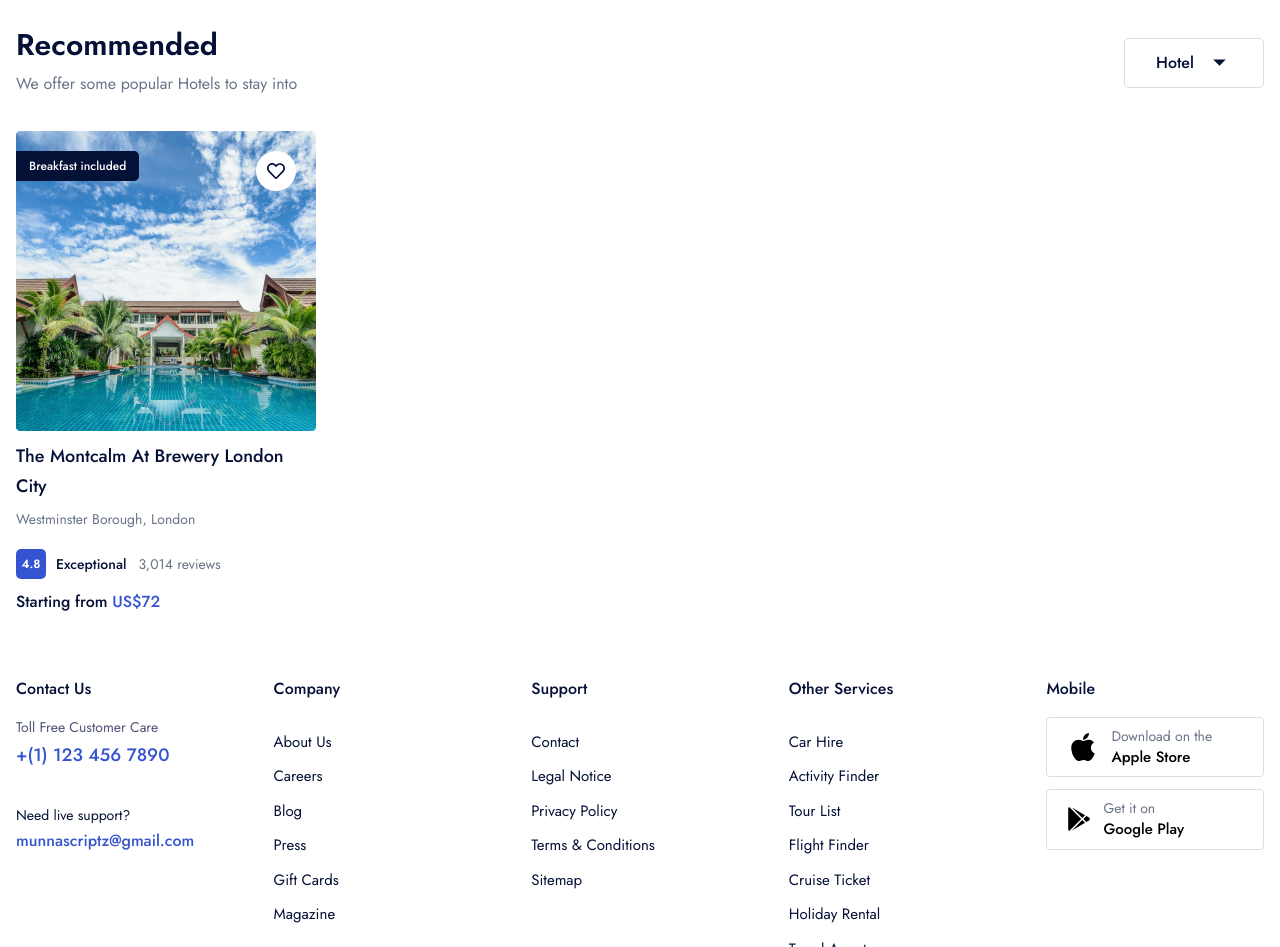
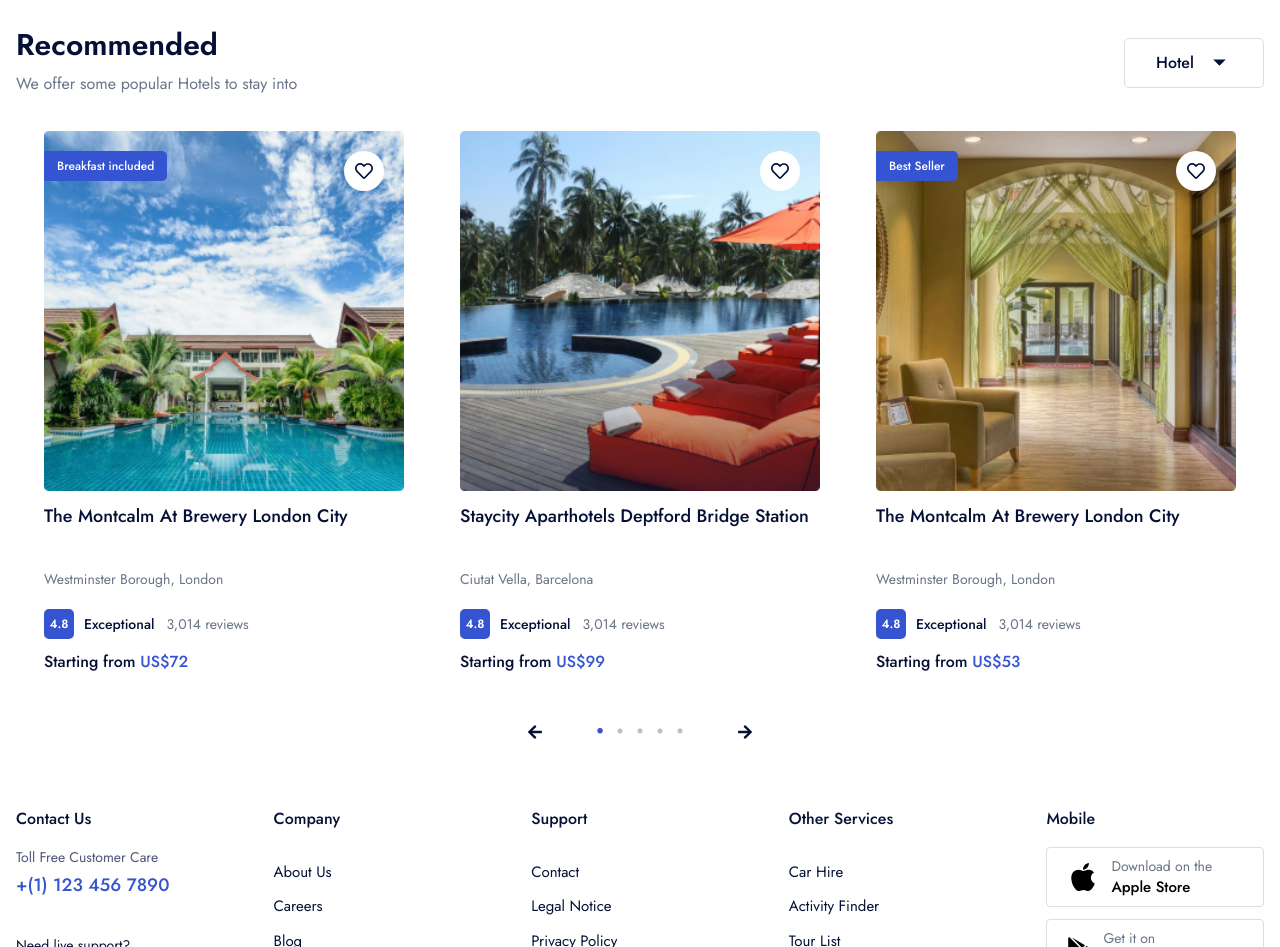
Before and after one commit to Munna-Scriptz/GoTrip, a React (Vite) app: page / in a window 1280 px wide. Shown: the part 2320-3267 px from the top of the page. Built offline with nearby package versions, Linux system fonts and the light colour scheme.

Commit message:
Recommended Complete

```diff
--- a/src/App.css
+++ b/src/App.css
@@ -16,3 +16,18 @@
     z-index: -1;
 
 }
+
+/* -----------------------Recommend Slider Dots  */
+#Recommend .slick-dots {
+    bottom: -64px !important;
+    z-index: 1 !important;
+}
+#Recommend .slick-dots li {
+    margin: 0;
+}
+#Recommend .slick-dots li.slick-active button:before {
+    opacity: 1 !important;
+    color: #3554D1 !important;
+    transform: scale(1.1) !important;
+    transition: all ease-in-out 300ms;
+}
--- a/src/components/Common/CommonHead.jsx
+++ b/src/components/Common/CommonHead.jsx
@@ -11,12 +11,12 @@
                 <p className='text-base text-second leading-[30px] mt-1.5'>These popular destinations have a lot to offer</p>
             </div>
             <div>
-                <Link to={'/'} class="overflow-hidden w-[243px] h-[50px] flex items-center justify-center bg-[#3554D10D] rounded-[5px] text-brand border-none cursor-pointer relative z-10 group">
+                <Link to={'/'} className="overflow-hidden w-[243px] h-[50px] flex items-center justify-center bg-[#3554D10D] rounded-[5px] text-brand border-none cursor-pointer relative z-10 group">
                     <span className='flex items-center gap-[13px] text-base font-medium'>View All Destinations <MdArrowOutward size={25} /></span>
-                    <span class="absolute w-full h-32 -top-8 -left-2 bg-white rotate-12 transform scale-x-0 group-hover:scale-x-100 transition-transform group-hover:duration-500 duration-1000 origin-left"></span>
-                    <span class="absolute w-36 h-32 -top-8 -left-2 bg-indigo-400 rotate-8 transform scale-x-0 group-hover:scale-x-150 transition-transform group-hover:duration-700 duration-700 origin-left"></span>
-                    <span class="absolute w-36 h-32 -top-8 -left-2 bg-indigo-600 rotate-12 transform scale-x-0 group-hover:scale-x-50 transition-transform group-hover:duration-1000 duration-500 origin-left"></span>
-                    <span class="group-hover:opacity-100 text-white group-hover:duration-1000 duration-100 opacity-0 absolute top-[13px] left-10 z-10 flex items-center gap-[13px]" >Explore Now! <MdArrowOutward size={25} /></span>
+                    <span className="absolute w-full h-32 -top-8 -left-2 bg-white rotate-12 transform scale-x-0 group-hover:scale-x-100 transition-transform group-hover:duration-500 duration-1000 origin-left"></span>
+                    <span className="absolute w-36 h-32 -top-8 -left-2 bg-indigo-400 rotate-8 transform scale-x-0 group-hover:scale-x-150 transition-transform group-hover:duration-700 duration-700 origin-left"></span>
+                    <span className="absolute w-36 h-32 -top-8 -left-2 bg-indigo-600 rotate-12 transform scale-x-0 group-hover:scale-x-50 transition-transform group-hover:duration-1000 duration-500 origin-left"></span>
+                    <span className="group-hover:opacity-100 text-white group-hover:duration-1000 duration-100 opacity-0 absolute top-[13px] left-10 z-10 flex items-center gap-[13px]" >Explore Now! <MdArrowOutward size={25} /></span>
                 </Link>
             </div>
         </div>
--- a/src/components/Common/SingleRecoCard.jsx
+++ b/src/components/Common/SingleRecoCard.jsx
@@ -1,22 +1,22 @@
 import React from 'react'
 import img from '../../assets/images/recoSlider1.png'
 import { FaRegHeart } from 'react-icons/fa'
-const SingleRecoCard = () => {
+const SingleRecoCard = ({img , label , details , location , price , hideLabel}) => {
   return (
-    <div className='w-[300px] rounded-[5px]'>
+    <div className='w-[360px] mx-auto rounded-[5px] group'>
         {/* -----------------Image  */}
         <div className='relative'>
-            <img src={img} alt="Hotels Image" />
+            <img className='w-full' src={img} alt="Hotels Image" />
             <div className='flex items-center justify-center w-[40px] h-[40px] bg-white text-lg hover:bg-brand hover:text-white duration-300 hover:shadow text-primary cursor-pointer rounded-full absolute top-5 right-5'>
                 <FaRegHeart />
             </div>
-            <div className='absolute top-5 left-0 bg-primary py-[7px] px-[13px] text-white text-xs font-medium rounded-r-[5px]'>
-                <p>Breakfast included</p>
+            <div className={`absolute top-5 left-0 bg-brand py-[7px] px-[13px] text-white text-xs font-medium rounded-r-[5px] ${hideLabel}`}>
+                <p>{label}</p>
             </div>
         </div>
         {/* -----------------Details  */}
-        <h2 className='text-primary font-medium text-lg leading-[30px] mt-2.5'>The Montcalm At Brewery London City</h2>
-        <p className='text-second text-sm mt-2'>Westminster Borough, London</p>
+        <h2 className='text-primary font-medium text-lg leading-[30px] mt-2.5 group-hover:underline cursor-pointer h-[60px]'>{details}</h2>
+        <p className='text-second text-sm mt-2'>{location}</p>
         {/* -----------------Rating  */}
         <div className='mt-[20px] flex items-center'>
             <div className='w-[30px] h-[30px] rounded-[5px] bg-brand text-white font-semibold text-xs flex items-center justify-center'>
@@ -26,7 +26,7 @@
             <p className='text-second text-sm ml-3'>3,014 reviews</p>
         </div>
         {/* -----------------Price  */}
-        <h2 className='mt-2 text-primary text-base font-medium leading-[30px]'>Starting from <span className='text-brand'>US$72</span> </h2>
+        <h2 className='mt-2 text-primary text-base font-medium leading-[30px]'>Starting from <span className='text-brand'>US${price}</span> </h2>
     </div>
   )
 }
--- a/src/components/Home/Recommend.jsx
+++ b/src/components/Home/Recommend.jsx
@@ -1,18 +1,60 @@
-import React from 'react'
+import React, { useState } from 'react'
 import { IoMdArrowDropdown } from 'react-icons/io'
-import { MdArrowOutward } from 'react-icons/md'
+import { MdArrowOutward, MdKeyboardDoubleArrowLeft, MdKeyboardDoubleArrowRight } from 'react-icons/md'
 import { Link } from 'react-router'
 import SingleRecoCard from '../Common/SingleRecoCard'
 import hotel1 from '../../assets/images/recoSlider1.png'
 import hotel2 from '../../assets/images/recoSlider2.png'
 import hotel3 from '../../assets/images/recoSlider3.png'
 import hotel4 from '../../assets/images/recoSlider4.png'
+import Slider from 'react-slick'
+import { FaArrowLeft, FaArrowRight } from 'react-icons/fa'
 
 const Recommend = () => {
+    const settings = {
+        dots: true,
+        infinite: true,
+        speed: 500,
+        slidesToShow: 3,
+        slidesToScroll: 1,
+    }
+    // --------------------Hotels Array
     const hotelsData = [
         {
-            image: '',
-        }
+            image: hotel1,
+            label: 'Breakfast included',
+            details: 'The Montcalm At Brewery London City',
+            location: 'Westminster Borough, London',
+            price : 72,
+        },
+        {
+            image: hotel2,
+            hideLabel: 'hidden',
+            details: 'Staycity Aparthotels Deptford Bridge Station',
+            location: 'Ciutat Vella, Barcelona',
+            price : 99,
+        },
+        {
+            image: hotel3,
+            label: 'Best Seller',
+            details: 'The Montcalm At Brewery London City',
+            location: 'Westminster Borough, London',
+            price : 53,
+        },
+        {
+            image: hotel4,
+            label: 'Top Rated',
+            details: 'The Westin New York at Times Square',
+            location: 'Manhattan, New York',
+            price : 82,
+        },
+        {
+            image: hotel1,
+            label: 'Breakfast included',
+            details: 'DoubleTree by Hilton Hotel New York Times Square West',
+            location: 'Vaticano Prati, Rome',
+            price : 72,
+        },
     ]
   return (
     <>
@@ -26,19 +68,37 @@
                             <p className='text-base text-second leading-[30px] mt-1.5'>We offer some popular Hotels to stay into</p>
                         </div>
                         <div>
-                            <Link to={'/'} class="overflow-hidden w-[140px] h-[50px] flex items-center justify-center border-1 border-borderCol rounded-[5px] text-primary cursor-pointer relative z-10 group">
+                            <Link to={'/'} className="overflow-hidden w-[140px] h-[50px] flex items-center justify-center border-1 border-borderCol rounded-[5px] text-primary cursor-pointer relative z-10 group">
                                 <span className='flex items-center justify-between gap-[13px] text-base font-medium'>Hotel <IoMdArrowDropdown size={25} /></span>
-                                <span class="absolute w-full h-32 -top-8 -left-2 bg-white rotate-12 transform scale-x-0 group-hover:scale-x-100 transition-transform group-hover:duration-500 duration-1000 origin-left"></span>
-                                <span class="absolute w-36 h-32 -top-8 -left-2 bg-indigo-400 rotate-8 transform scale-x-0 group-hover:scale-x-150 transition-transform group-hover:duration-700 duration-700 origin-left"></span>
-                                <span class="absolute w-36 h-32 -top-8 -left-2 bg-indigo-600 rotate-12 transform scale-x-0 group-hover:scale-x-50 transition-transform group-hover:duration-1000 duration-500 origin-left"></span>
-                                <span class="group-hover:opacity-100 text-white group-hover:duration-1000 duration-100 opacity-0 absolute top-[13px] left-10 z-10 flex items-center gap-[13px]" >Hotels <IoMdArrowDropdown size={25} /></span>
+                                <span className="absolute w-full h-32 -top-8 -left-2 bg-white rotate-12 transform scale-x-0 group-hover:scale-x-100 transition-transform group-hover:duration-500 duration-1000 origin-left"></span>
+                                <span className="absolute w-36 h-32 -top-8 -left-2 bg-indigo-400 rotate-8 transform scale-x-0 group-hover:scale-x-150 transition-transform group-hover:duration-700 duration-700 origin-left"></span>
+                                <span className="absolute w-36 h-32 -top-8 -left-2 bg-indigo-600 rotate-12 transform scale-x-0 group-hover:scale-x-50 transition-transform group-hover:duration-1000 duration-500 origin-left"></span>
+                                <span className="group-hover:opacity-100 text-white group-hover:duration-1000 duration-100 opacity-0 absolute top-[13px] left-10 z-10 flex items-center gap-[13px]" >Hotels <IoMdArrowDropdown size={25} /></span>
                             </Link>
                         </div>
                     </div>
                     {/* ----------------------Slider------------------------- */}
-                    <div className='mt-8'>
+                    <div className="slider-container mt-8">
+                        <Slider {...settings}>
+                            {
+                                hotelsData.map((item , i)=>(
+                                    <SingleRecoCard img={item.image} label={item.label} details={item.details} location={item.location} price={item.price} hideLabel={item.hideLabel}/>
+                                ))
+                            }
+                        </Slider>
+                    </div>
+                    {/* ----------------Arrow And Dots--------------------- */}
+                    <div className='mt-10 flex items-center justify-center'>
+                        <div className='flex items-center gap-45'>
+                            <div className='text-primary cursor-pointer z-10 w-[30px] h-[30px] hover:bg-brand rounded-full duration-300 hover:text-white flex items-center justify-center' onClick={() => document.querySelector(".slick-prev")?.click()}>
+                                <FaArrowLeft />
+                            </div>
 
-                        <SingleRecoCard/>
+
+                            <div className='text-primary cursor-pointer z-10 w-[30px] h-[30px] hover:bg-brand rounded-full duration-300 hover:text-white flex items-center justify-center' onClick={() => document.querySelector(".slick-next")?.click()}>
+                                <FaArrowRight />
+                            </div>
+                        </div>
                     </div>
                 </div>
             </div>
```
Also changed, not shown: src/components/Home/ThingsToDo.jsx (+10 -10 lines).
